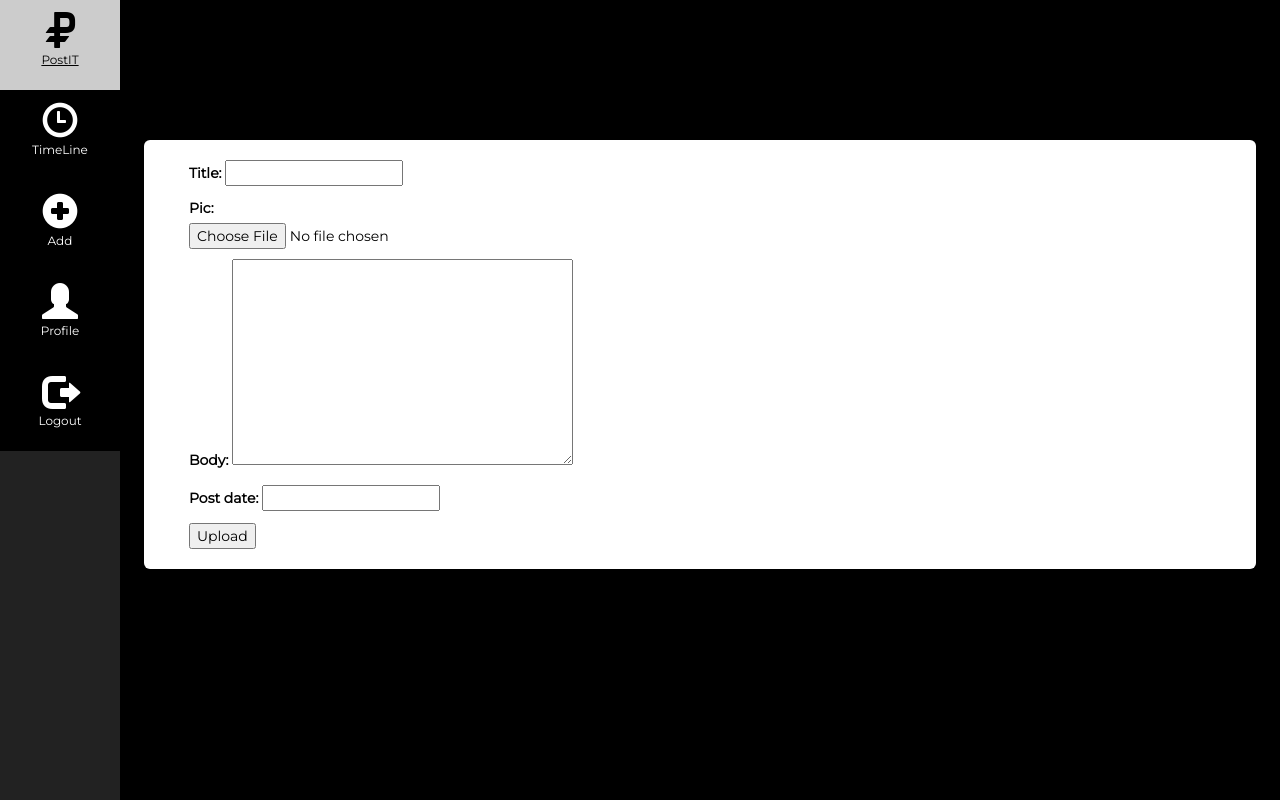
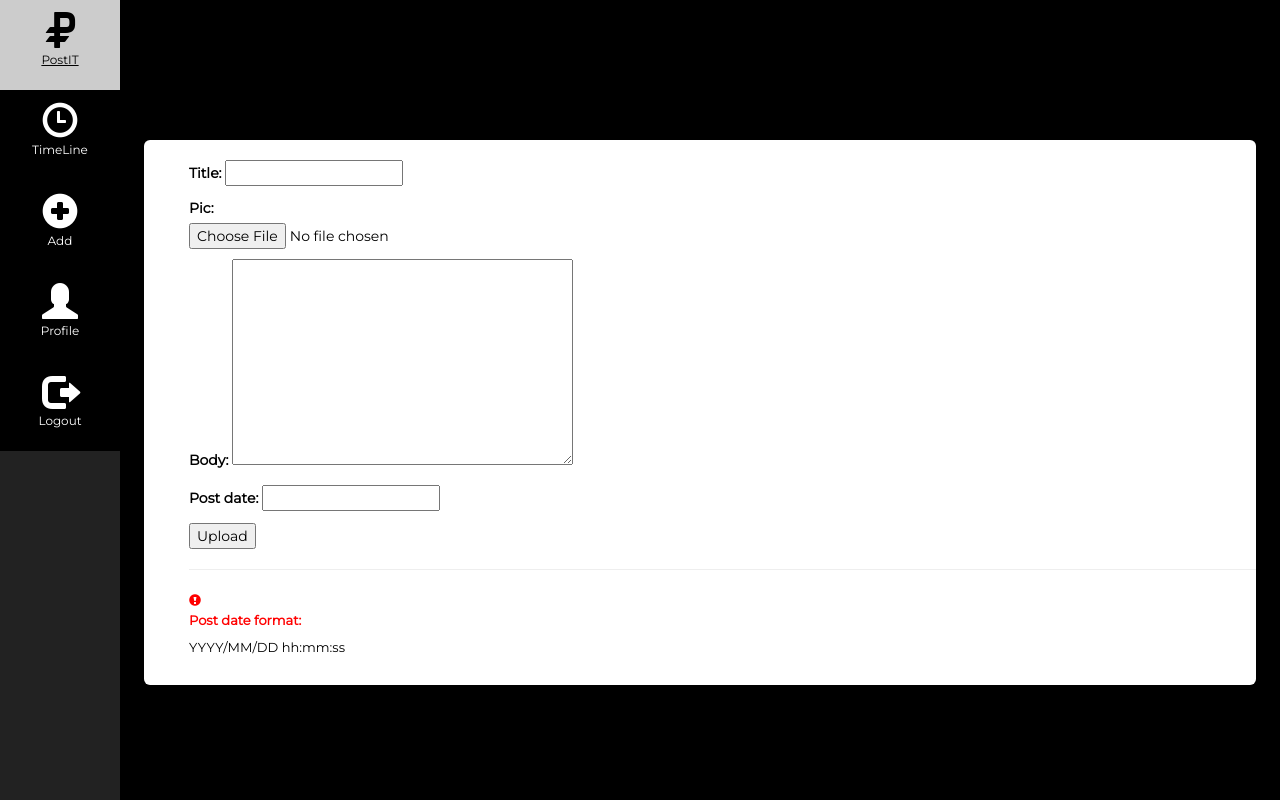
Before and after one commit to Georgi2313/PostIT, a Django app: page /add/ in a window 1280 px wide. Run offline with Django 3.2, Linux system fonts and the light colour scheme; the visitor is signed in with stand-in values (Sample User, id 1); some libraries are stand-ins or nearby versions.

Commit message:
added: info

```diff
--- a/webapp/templates/webapp/add.html
+++ b/webapp/templates/webapp/add.html
@@ -9,6 +9,11 @@
             {{ form.as_p }}
             <button type="submit">Upload</button>
         </form>
+        <hr>
+        <b style="color:red"><i class="glyphicon glyphicon-exclamation-sign w3-small"></i>
+            <font size=2><strong><br>Post date format:</strong></font>
+        </b>
+        <h5><font size=2>YYYY/MM/DD hh:mm:ss</font></h5>
 
     </div>
 </div>
```
